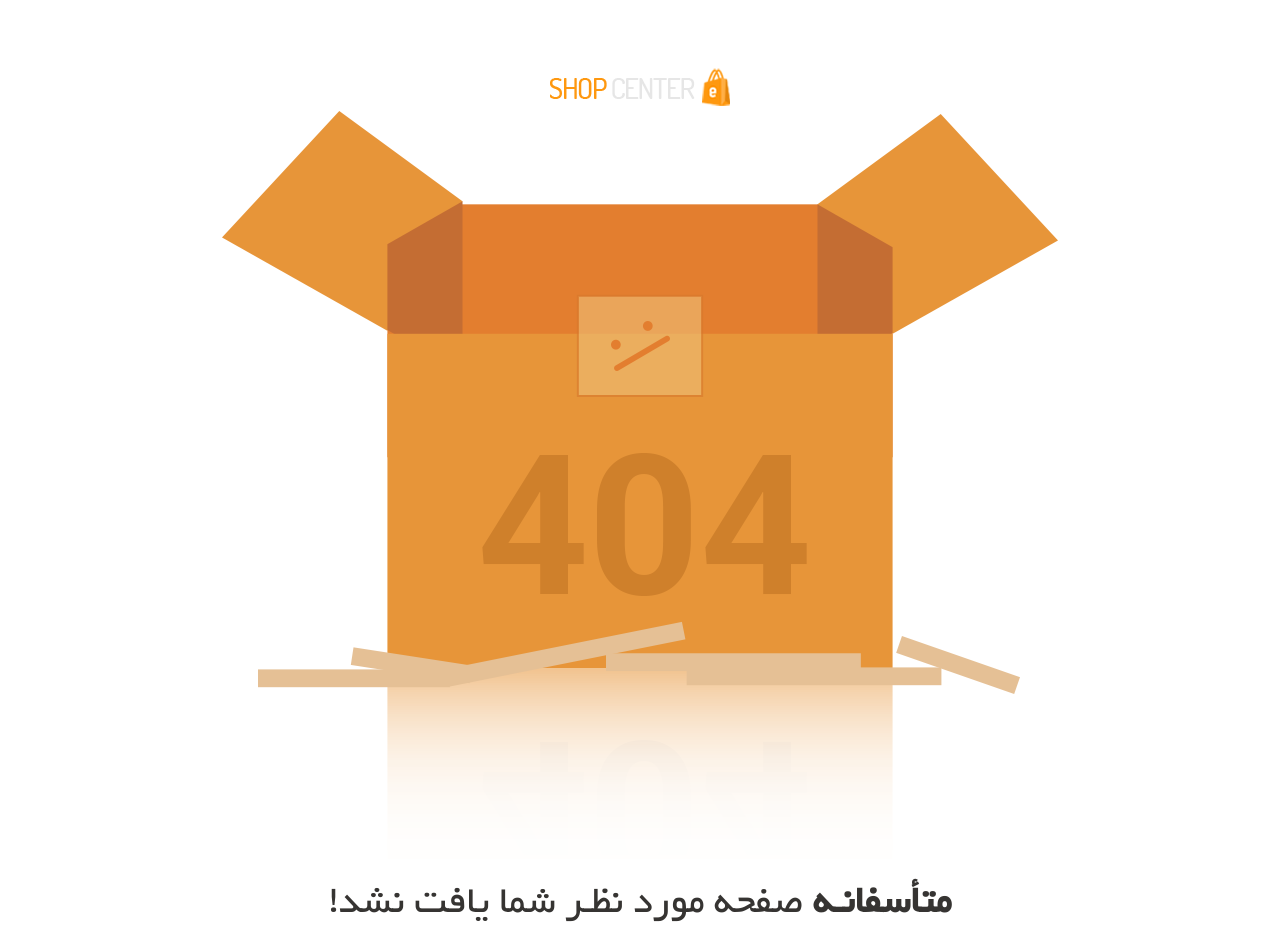
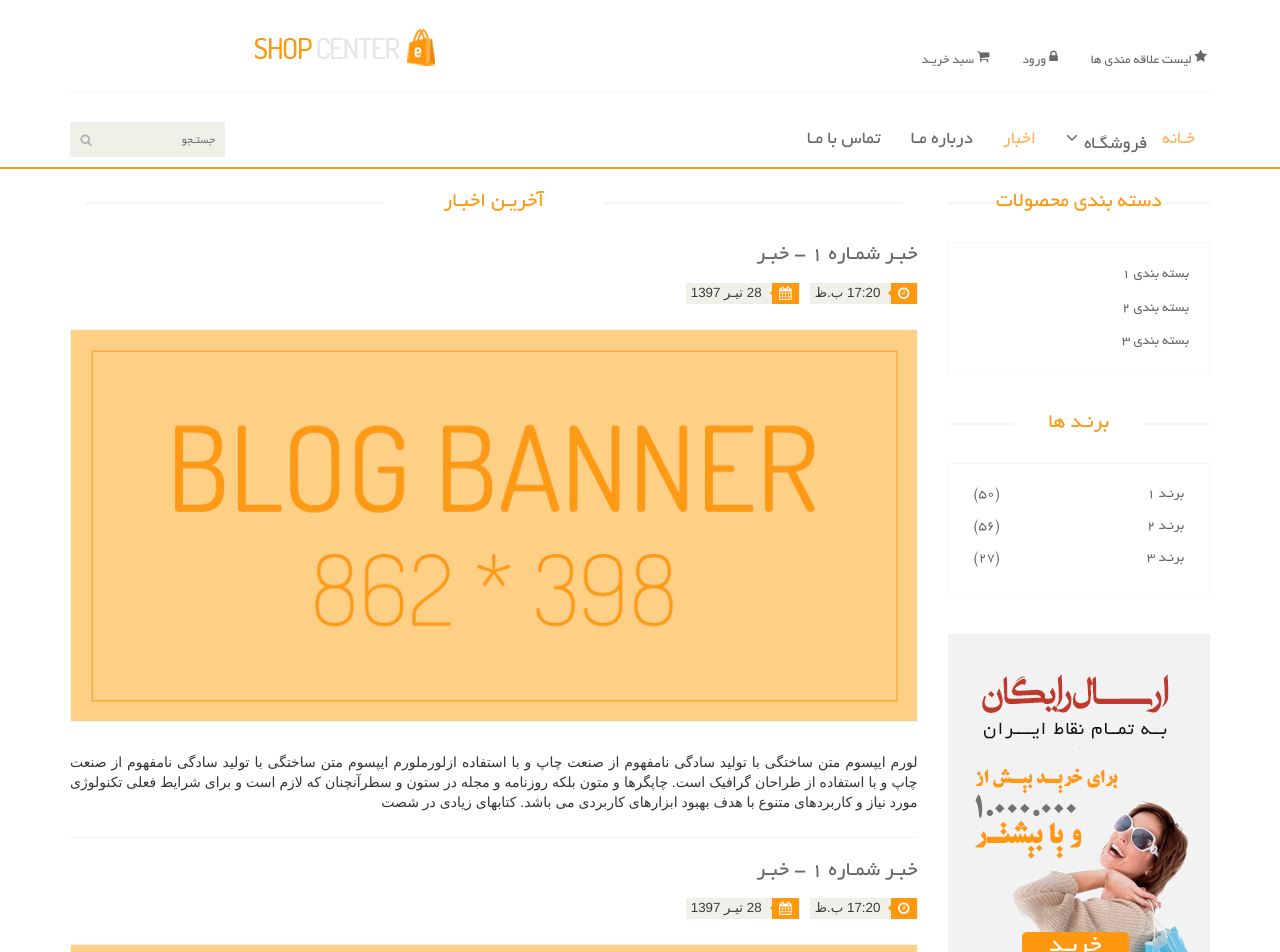
Before and after one commit to grand-kaveh/eshop_react, a React (Vite) app: page /blogs in a window 1280 px wide. Shown: the top 952 px of the page. Built offline with nearby package versions, Linux system fonts and the light colour scheme.

Commit message:
blog is ok

```diff
--- a/src/App.jsx
+++ b/src/App.jsx
@@ -18,7 +18,7 @@ import Checkout from './Components/Checkout'
 import Shop from './Components/Shop'
 import Details from './Components/Details'
 import DocTitle from './Components/Utilities/DocTitle'
-// import Blogs from './Components/Blogs'
+import Blogs from './Components/Blogs'
 import AboutUs from './Components/AboutUs'
 import ContactUs from './Components/ContactUs'
 
@@ -40,7 +40,7 @@ function App() {
           <Route path='/login' element={<Login />} />
           <Route path='/cart' element={<Cart />} />
           <Route path='/checkout' element={<Checkout />} />
-          {/* <Route path='/checkout' element={<Blogs />} /> */}
+          <Route path='/blogs' element={<Blogs />} />
           <Route path='/about-us' element={<AboutUs />} />
           <Route path='/contact-us' element={<ContactUs />} />
 
--- /dev/null
+++ b/src/Components/BlogItem.jsx
@@ -0,0 +1,20 @@
+import blogimg from "../assets/images/blog/blog-one.jpg"
+
+export default function BlogItem() {
+
+    return(
+        <div className="single-blog-post">
+            <h3>خبـر شمـاره 1 - خبـر</h3>
+            <div className="post-meta">
+                <ul>
+                    <li><i className="fa fa-clock-o"></i> 17:20 ب.ظ</li>
+                    <li><i className="fa fa-calendar"></i> 28 تیـر 1397</li>
+                </ul>
+            </div>
+            <a href="">
+                <img src={blogimg} alt="" />
+            </a>
+            <p>لورم ایپسوم متن ساختگی با تولید سادگی نامفهوم از صنعت چاپ و با استفاده ازلورملورم ایپسوم متن ساختگی با تولید سادگی نامفهوم از صنعت چاپ و با استفاده از طراحان گرافیک است. چاپگرها و متون بلکه روزنامه و مجله در ستون و سطرآنچنان که لازم است و برای شرایط فعلی تکنولوژی مورد نیاز و کاربردهای متنوع با هدف بهبود ابزارهای کاربردی می باشد. کتابهای زیادی در شصت</p>
+        </div>
+    )
+}
--- /dev/null
+++ b/src/Components/Blogs.jsx
@@ -0,0 +1,38 @@
+import Footer from "./Footer";
+import Header from "./Header";
+import ShopSidebar from './ShopSidebar'
+import BlogItem from "./BlogItem";
+
+export default function Blogs() {
+
+
+    return (
+        <>
+            <Header />
+
+        	<section>
+                <div className="container">
+                    <div className="row">
+
+                        <div className="col-sm-9">
+                            <div className="blog-post-area">
+                                <h2 className="title text-center">آخریـن اخبـار</h2>
+
+                                <BlogItem />
+                                <BlogItem />
+                                <BlogItem />
+                                <BlogItem />
+
+                            </div>
+                        </div>
+
+                        <ShopSidebar />
+
+                    </div>
+                </div>
+            </section>
+
+            <Footer />
+        </>
+    )
+}
```
